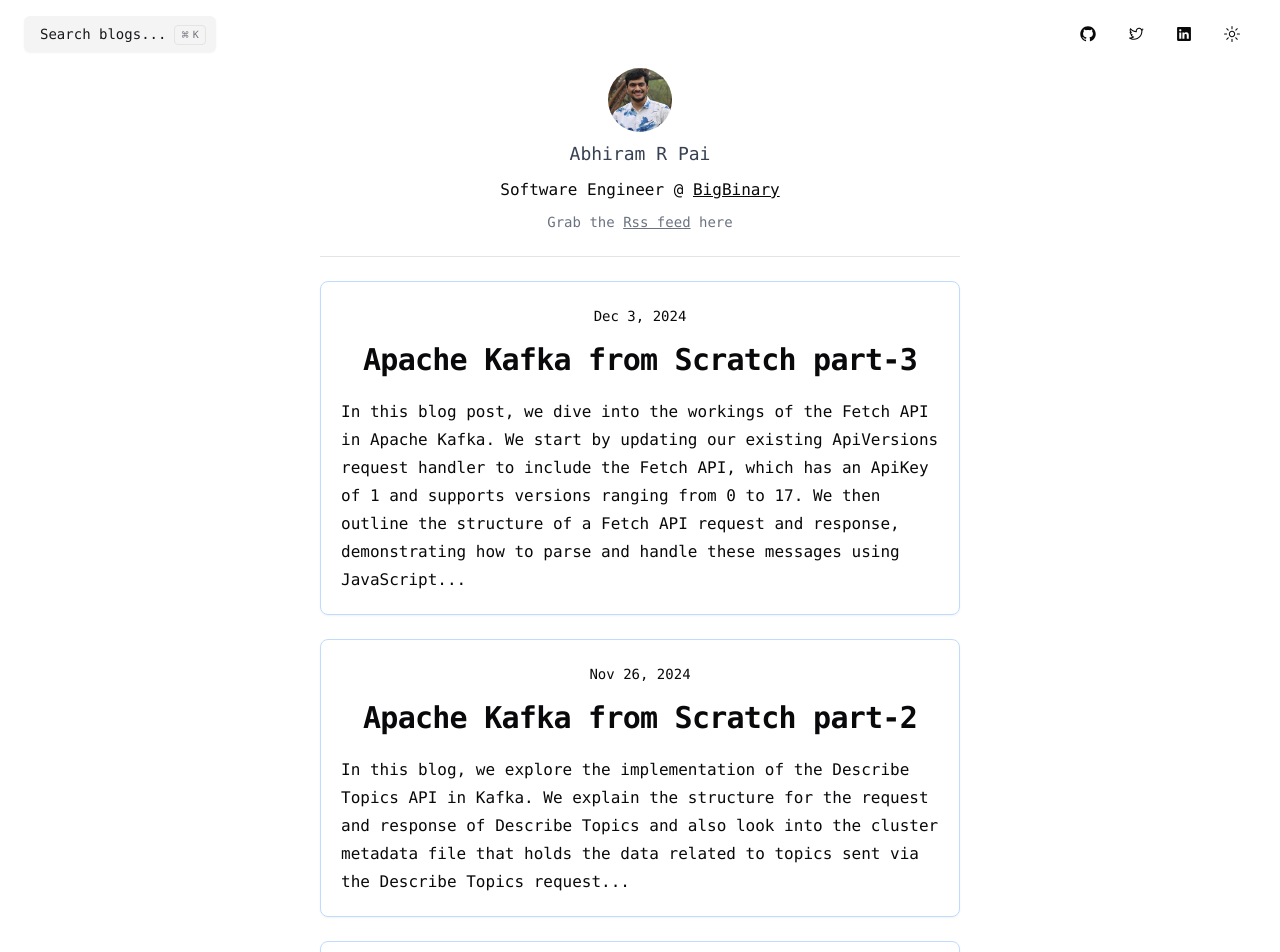
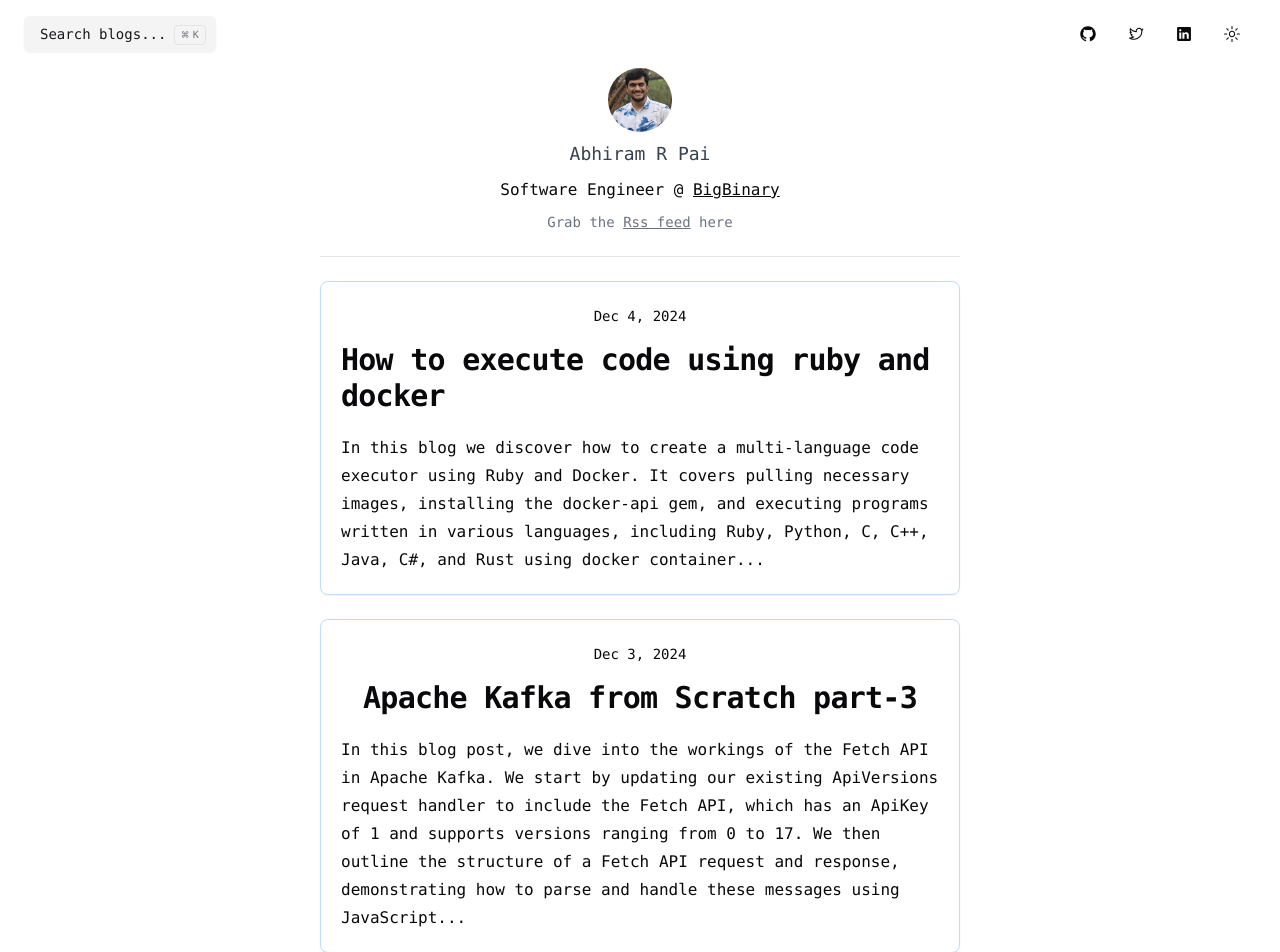
Before and after one commit to abhirampai/my_blog, a Next.js app: page / in a window 1280 px wide. Shown: the top 952 px of the page. Built offline with nearby package versions, Linux system fonts and the light colour scheme.

Commit message:
Add code executor blog to constants

```diff
--- a/src/app/page/constants.js
+++ b/src/app/page/constants.js
@@ -213,6 +213,20 @@ export const blogs = [
       "JavaScript implementation",
       "Kafka documentation"
     ]
+  }, {
+    name: "How to execute code using ruby and docker",
+    summary:
+      "In this blog we discover how to create a multi-language code executor using Ruby and Docker. It covers pulling necessary images, installing the docker-api gem, and executing programs written in various languages, including Ruby, Python, C, C++, Java, C#, and Rust using docker container...",
+    publishedDate: "Dec 4, 2024",
+    slug: "how_to_create_a_code_executor_using_ruby_and_docker",
+    keywords: [
+      "code-executor",
+      "ruby",
+      "docker",
+      "docker-images",
+      "docker-conatiners",
+      "docker-api"
+    ]
   }
 ];
 
```
